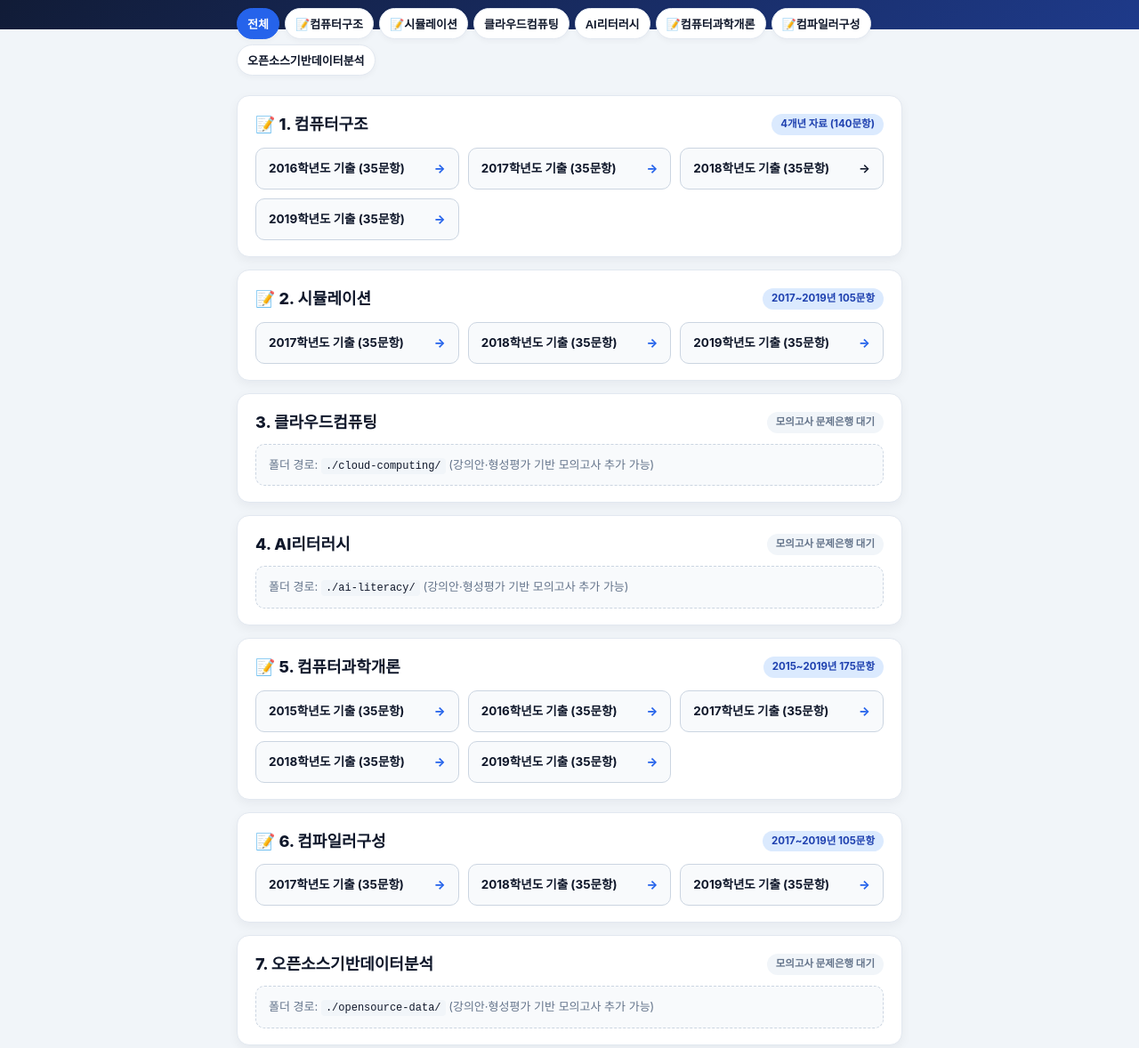
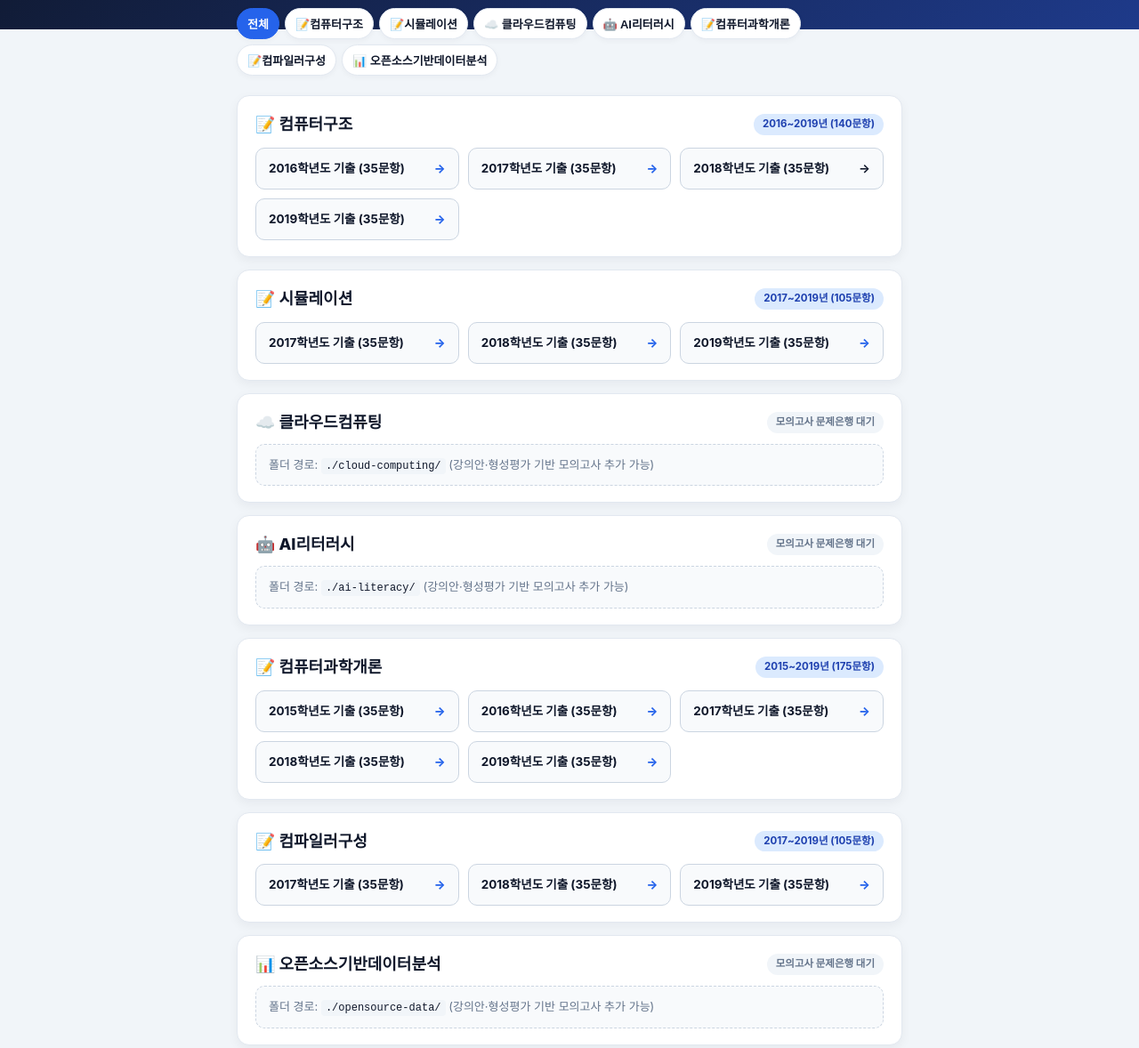
Before and after one commit to wackymerry/KNOU, a plain HTML site: page computer_science/index.html in a window 1280 px wide. Shown: the part 200-1378 px from the top of the page at 89% size. Drawn offline with Linux system fonts and the light colour scheme.

Commit message:
Add files via upload

```diff
--- a/computer_science/index.html
+++ b/computer_science/index.html
@@ -173,7 +173,7 @@
     color: #0f172a;
   }
 </style>
-<script type="text/javascript" nonce="1ab657479fd24154b656d9e619d" src="//local.adguard.org?ts=1795422037400&amp;type=content-script&amp;dmn=chatgpt.com&amp;url=https%3A%2F%2Fchatgpt.com%2Fbackend-api%2Festuary%2Fcontent%3Fid%3Dfile_0000000069008211893d88f0f4c8aa77%26fn%3Dindex.html%26cd%3Dattachment%26ts%3D498729%26p%3Dfs%26cid%3D1%26sig%3Dcb44688b129f95a5e7970d4116fa70e75289fa7ce2ea5eaee0cdf8d8463c2998%26v%3D0&amp;app=brave.exe&amp;css=2&amp;js=1&amp;rel=1&amp;rji=1&amp;sbe=1"></script><script type="text/javascript" nonce="1ab657479fd24154b656d9e619d" src="//local.adguard.org?ts=1795422037400&amp;name=AdGuard%20Assistant&amp;name=AdGuard%20Extra&amp;name=AdGuard%20Popup%20Blocker&amp;name=Web%20of%20Trust&amp;type=user-script"></script></head>
+<script type="text/javascript" nonce="1ab657479fd24154b656d9e619d" src="//local.adguard.org?ts=1795422037400&amp;type=content-script&amp;dmn=chatgpt.com&amp;url=https%3A%2F%2Fchatgpt.com%2Fbackend-api%2Festuary%2Fcontent%3Fid%3Dfile_00000000d2c48211b0d78b24018f196a%26ts%3D498729%26p%3Dfs%26cid%3D1%26sig%3D4be31e412f39dc5b1f0fb6a4ede25524fb3d61df430629a8ed5b89f31de40a1f%26v%3D0&amp;app=brave.exe&amp;css=2&amp;js=1&amp;rel=1&amp;rji=1&amp;sbe=1"></script><script type="text/javascript" nonce="1ab657479fd24154b656d9e619d" src="//local.adguard.org?ts=1795422037400&amp;name=AdGuard%20Assistant&amp;name=AdGuard%20Extra&amp;name=AdGuard%20Popup%20Blocker&amp;name=Web%20of%20Trust&amp;type=user-script"></script></head>
 <body>
 <div class="hero">
 <span class="badge">2026학년도 2학기 기말시험 대비 · 총 7과목 (📝 기출 보유 과목)</span>
@@ -186,17 +186,17 @@
 <button class="tab-btn active" onclick="filterSubject('all', this)" type="button">전체</button>
 <button class="tab-btn" onclick="filterSubject('computer-arch', this)" type="button">📝컴퓨터구조</button>
 <button class="tab-btn" onclick="filterSubject('simulation', this)" type="button">📝시뮬레이션</button>
-<button class="tab-btn" onclick="filterSubject('cloud-computing', this)" type="button">클라우드컴퓨팅</button>
-<button class="tab-btn" onclick="filterSubject('ai-literacy', this)" type="button">AI리터러시</button>
+<button class="tab-btn" onclick="filterSubject('cloud-computing', this)" type="button">☁️ 클라우드컴퓨팅</button>
+<button class="tab-btn" onclick="filterSubject('ai-literacy', this)" type="button">🤖 AI리터러시</button>
 <button class="tab-btn" onclick="filterSubject('intro-cs', this)" type="button">📝컴퓨터과학개론</button>
 <button class="tab-btn" onclick="filterSubject('compiler', this)" type="button">📝컴파일러구성</button>
-<button class="tab-btn" onclick="filterSubject('opensource-data', this)" type="button">오픈소스기반데이터분석</button>
+<button class="tab-btn" onclick="filterSubject('opensource-data', this)" type="button">📊 오픈소스기반데이터분석</button>
 </div>
 <div class="subject-grid" id="subject-grid">
 <div class="subj-card" data-subj="computer-arch">
 <div class="subj-header">
-<h2 class="subj-title">📝 1. 컴퓨터구조</h2>
-<span class="status-pill status-ready">4개년 자료 (140문항)</span>
+<h2 class="subj-title">📝 컴퓨터구조</h2>
+<span class="status-pill status-ready">2016~2019년 (140문항)</span>
 </div>
 <div class="exam-links">
 <a class="exam-btn" href="./computer-arch/2016.html">
@@ -216,8 +216,8 @@
 </div>
 <div class="subj-card" data-subj="simulation">
 <div class="subj-header">
-<h2 class="subj-title">📝 2. 시뮬레이션</h2>
-<span class="status-pill status-ready">2017~2019년 105문항</span>
+<h2 class="subj-title">📝 시뮬레이션</h2>
+<span class="status-pill status-ready">2017~2019년 (105문항)</span>
 </div>
 <div class="exam-links">
 <a class="exam-btn" href="./simulation/2017.html">
@@ -230,7 +230,7 @@
 </div>
 <div class="subj-card" data-subj="cloud-computing">
 <div class="subj-header">
-<h2 class="subj-title">3. 클라우드컴퓨팅</h2>
+<h2 class="subj-title">☁️ 클라우드컴퓨팅</h2>
 <span class="status-pill status-wait">모의고사 문제은행 대기</span>
 </div>
 <div class="placeholder-box">
@@ -239,7 +239,7 @@
 </div>
 <div class="subj-card" data-subj="ai-literacy">
 <div class="subj-header">
-<h2 class="subj-title">4. AI리터러시</h2>
+<h2 class="subj-title">🤖 AI리터러시</h2>
 <span class="status-pill status-wait">모의고사 문제은행 대기</span>
 </div>
 <div class="placeholder-box">
@@ -248,8 +248,8 @@
 </div>
 <div class="subj-card" data-subj="intro-cs">
 <div class="subj-header">
-<h2 class="subj-title">📝 5. 컴퓨터과학개론</h2>
-<span class="status-pill status-ready">2015~2019년 175문항</span>
+<h2 class="subj-title">📝 컴퓨터과학개론</h2>
+<span class="status-pill status-ready">2015~2019년 (175문항)</span>
 </div>
 <div class="exam-links">
 <a class="exam-btn" href="./intro-cs/2015.html"><span>2015학년도 기출 (35문항)</span><span class="arrow">→</span></a>
@@ -261,14 +261,14 @@
 </div>
 <div class="subj-card" data-subj="compiler">
 <div class="subj-header">
-<h2 class="subj-title">📝 6. 컴파일러구성</h2>
-<span class="status-pill status-ready">2017~2019년 105문항</span>
+<h2 class="subj-title">📝 컴파일러구성</h2>
+<span class="status-pill status-ready">2017~2019년 (105문항)</span>
 </div>
 
 <div class="exam-links"><a class="exam-btn" href="./compiler/2017.html"><span>2017학년도 기출 (35문항)</span><span class="arrow">→</span></a><a class="exam-btn" href="./compiler/2018.html"><span>2018학년도 기출 (35문항)</span><span class="arrow">→</span></a><a class="exam-btn" href="./compiler/2019.html"><span>2019학년도 기출 (35문항)</span><span class="arrow">→</span></a></div></div>
 <div class="subj-card" data-subj="opensource-data">
 <div class="subj-header">
-<h2 class="subj-title">7. 오픈소스기반데이터분석</h2>
+<h2 class="subj-title">📊 오픈소스기반데이터분석</h2>
 <span class="status-pill status-wait">모의고사 문제은행 대기</span>
 </div>
 <div class="placeholder-box">
```
